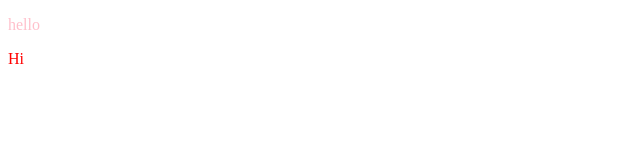
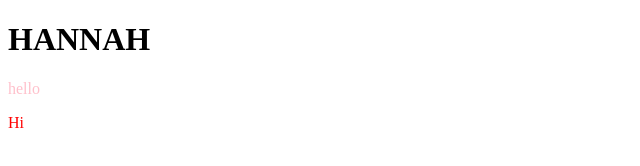
Before and after one commit to hanney94/Project2-Quiz, a plain HTML site: page index.html in a window 1280 px wide. Shown: the whole page, without its empty margins (0-640 px from the left). Drawn offline with Linux system fonts and the light colour scheme.

Commit message:
added h1

```diff
--- a/index.html
+++ b/index.html
@@ -4,10 +4,18 @@
     <meta name="viewport" content="width=device-width, initial-scale=1.0, shrink-to-fit=no">
     <meta charset="UTF-8">
     <title> Project 2 ABBA Quiz </title>
+   <body>
+<link rel="stylesheet" type="text/css" href="style.css">
 
-    <link rel="stylesheet" type="text/css" href="style.css">
+<h1> HANNAH </h1>
     <p id = "para"> hello </p>
     <p id = "par"> Hi </p>
 
 
+
+
+
+
+</body>
+</head>
 </html>
```
